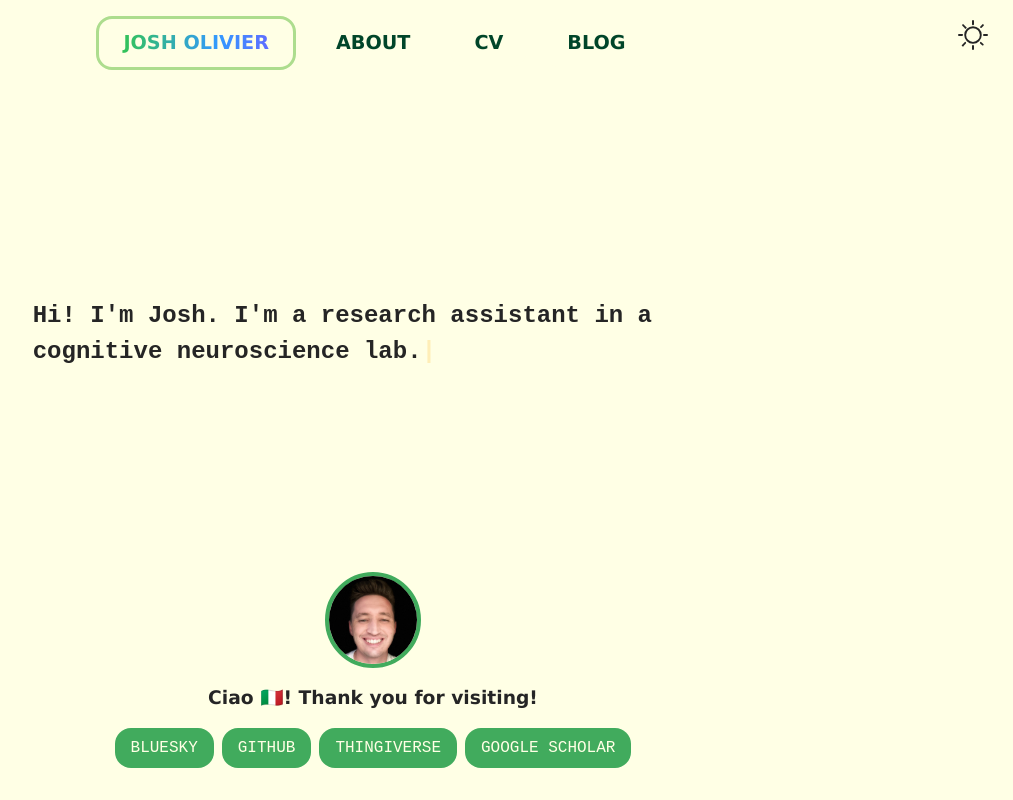
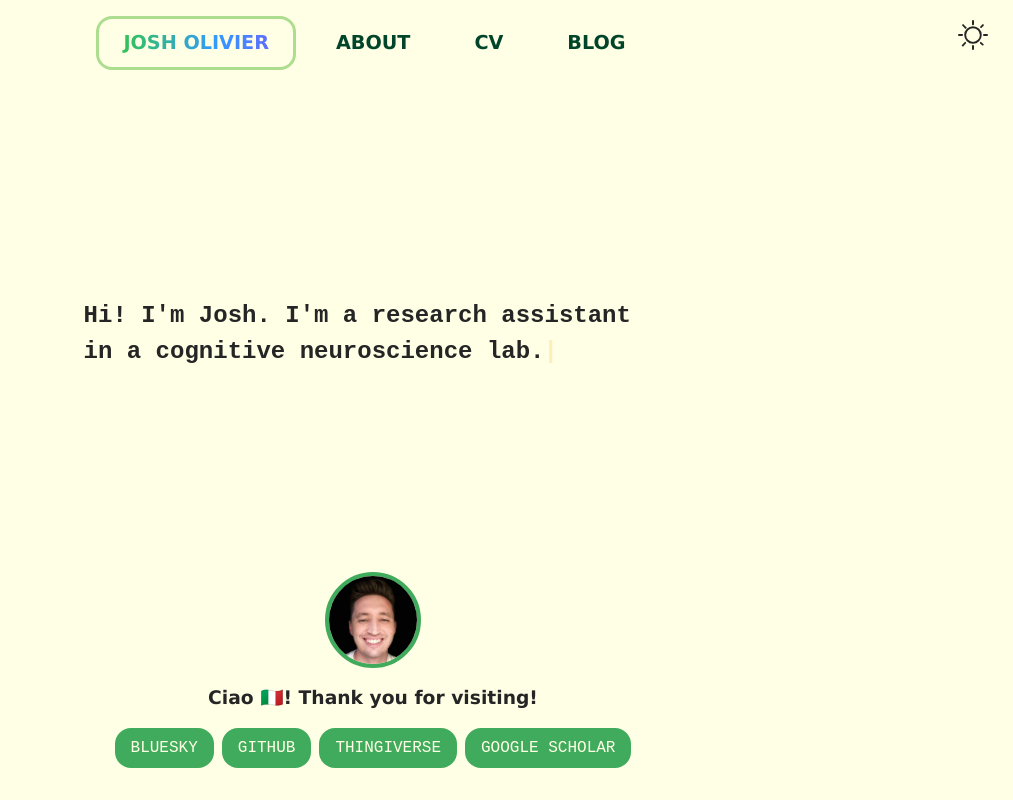
Before and after one commit to josholiv/josh-website, an Astro site: page / in a window 1280 px wide. Shown: the whole page, without its empty margins (267-1280 px from the left). Built offline with nearby package versions, Linux system fonts and the light colour scheme; Astro itself is replaced by a stand-in of ours.

Commit message:
made max body width slightly smaller

```diff
--- a/src/styles/global.css
+++ b/src/styles/global.css
@@ -48,7 +48,7 @@
       display: flex;
       flex-direction: column;
       width: 100%;
-      max-width: 70ch;
+      max-width: 60ch;
       background: #ffffe5; /* Light mode (default) body color) */
       margin: 0 auto;
       line-height: 1.5;
```
